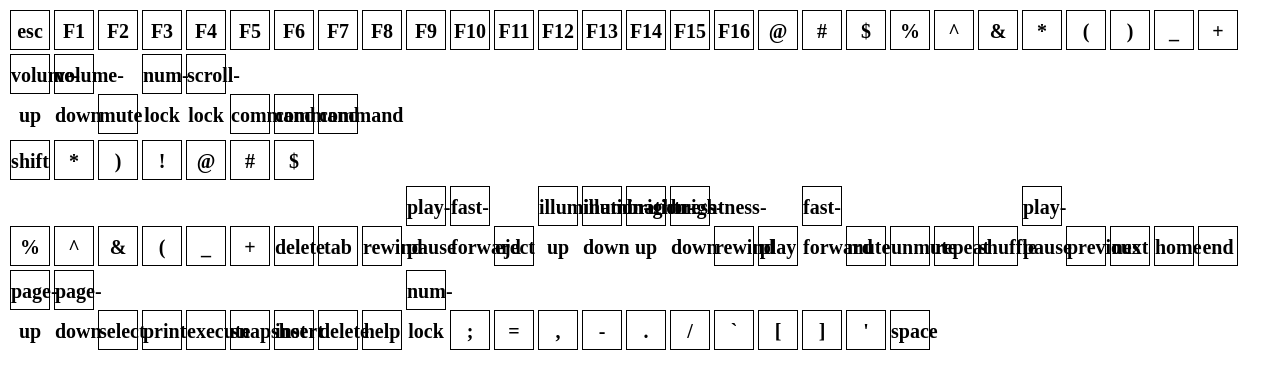
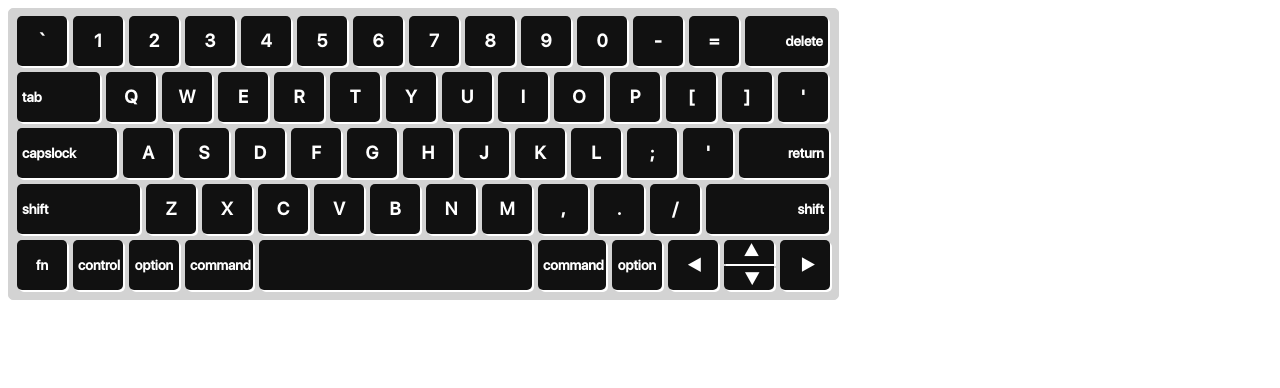
Before and after one commit to intellegento/virtual-keyboard, a website: page index.html in a window 1280 px wide. Drawn offline with Linux system fonts and the light colour scheme.

Commit message:
feat: visual keyboard

```diff
--- a/app.js
+++ b/app.js
@@ -1,114 +1,87 @@
 const macKeyCodes = [
-  { keyCode: 53, keyName: 'esc' },
-  { keyCode: 122, keyName: 'F1' },
-  { keyCode: 120, keyName: 'F2' },
-  { keyCode: 99, keyName: 'F3' },
-  { keyCode: 118, keyName: 'F4' },
-  { keyCode: 96, keyName: 'F5' },
-  { keyCode: 97, keyName: 'F6' },
-  { keyCode: 98, keyName: 'F7' },
-  { keyCode: 100, keyName: 'F8' },
-  { keyCode: 101, keyName: 'F9' },
-  { keyCode: 109, keyName: 'F10' },
-  { keyCode: 103, keyName: 'F11' },
-  { keyCode: 111, keyName: 'F12' },
-  { keyCode: 105, keyName: 'F13' },
-  { keyCode: 107, keyName: 'F14' },
-  { keyCode: 113, keyName: 'F15' },
-  { keyCode: 106, keyName: 'F16' },
-  { keyCode: 64, keyName: '@' },
-  { keyCode: 35, keyName: '#' },
-  { keyCode: 36, keyName: '$' },
-  { keyCode: 37, keyName: '%' },
-  { keyCode: 94, keyName: '^' },
-  { keyCode: 38, keyName: '&' },
-  { keyCode: 42, keyName: '*' },
-  { keyCode: 40, keyName: '(' },
-  { keyCode: 41, keyName: ')' },
-  { keyCode: 95, keyName: '_' },
-  { keyCode: 43, keyName: '+' },
-  { keyCode: 121, keyName: 'volume-up' },
-  { keyCode: 122, keyName: 'volume-down' },
-  { keyCode: 120, keyName: 'mute' },
-  { keyCode: 144, keyName: 'num-lock' },
-  { keyCode: 145, keyName: 'scroll-lock' },
-  { keyCode: 91, keyName: 'command' },
-  { keyCode: 93, keyName: 'command' },
-  { keyCode: 224, keyName: 'command' },
-  { keyCode: 16, keyName: 'shift' },
-  { keyCode: 56, keyName: '*' },
-  { keyCode: 48, keyName: ')' },
-  { keyCode: 49, keyName: '!' },
-  { keyCode: 50, keyName: '@' },
-  { keyCode: 51, keyName: '#' },
-  { keyCode: 52, keyName: '$' },
-  { keyCode: 53, keyName: '%' },
-  { keyCode: 54, keyName: '^' },
-  { keyCode: 55, keyName: '&' },
-  { keyCode: 57, keyName: '(' },
-  { keyCode: 45, keyName: '_' },
-  { keyCode: 61, keyName: '+' },
-  { keyCode: 8, keyName: 'delete' },
-  { keyCode: 9, keyName: 'tab' },
-  { keyCode: 113, keyName: 'rewind' },
-  { keyCode: 114, keyName: 'play-pause' },
-  { keyCode: 115, keyName: 'fast-forward' },
-  { keyCode: 119, keyName: 'eject' },
-  { keyCode: 120, keyName: 'illumination-up' },
-  { keyCode: 121, keyName: 'illumination-down' },
-  { keyCode: 122, keyName: 'brightness-up' },
-  { keyCode: 123, keyName: 'brightness-down' },
-  { keyCode: 124, keyName: 'rewind' },
-  { keyCode: 125, keyName: 'play' },
-  { keyCode: 126, keyName: 'fast-forward' },
-  { keyCode: 127, keyName: 'mute' },
-  { keyCode: 128, keyName: 'unmute' },
-  { keyCode: 129, keyName: 'repeat' },
-  { keyCode: 130, keyName: 'shuffle' },
-  { keyCode: 131, keyName: 'play-pause' },
-  { keyCode: 132, keyName: 'previous' },
-  { keyCode: 133, keyName: 'next' },
-  { keyCode: 134, keyName: 'home' },
-  { keyCode: 135, keyName: 'end' },
-  { keyCode: 136, keyName: 'page-up' },
-  { keyCode: 137, keyName: 'page-down' },
-  { keyCode: 138, keyName: 'select' },
-  { keyCode: 139, keyName: 'print' },
-  { keyCode: 140, keyName: 'execute' },
-  { keyCode: 141, keyName: 'snapshot' },
-  { keyCode: 142, keyName: 'insert' },
-  { keyCode: 143, keyName: 'delete' },
-  { keyCode: 144, keyName: 'help' },
-  { keyCode: 145, keyName: 'num-lock' },
-  { keyCode: 186, keyName: ';' },
-  { keyCode: 187, keyName: '=' },
-  { keyCode: 188, keyName: ',' },
-  { keyCode: 189, keyName: '-' },
-  { keyCode: 190, keyName: '.' },
-  { keyCode: 191, keyName: '/' },
-  { keyCode: 192, keyName: '`' },
-  { keyCode: 219, keyName: '[' },
-  // { keyCode: 220, keyName: '\' },
-  { keyCode: 221, keyName: ']' },
-  { keyCode: 222, keyName: "'" },
-  { keyCode: 32, keyName: 'space' }
+  { keyCode: 0x32, keyName: '`' },
+  { keyCode: 0x12, keyName: '1' },
+  { keyCode: 0x21, keyName: '2' },
+  { keyCode: 0x22, keyName: '3' },
+  { keyCode: 0x23, keyName: '4' },
+  { keyCode: 0x14, keyName: '5' },
+  { keyCode: 0x15, keyName: '6' },
+  { keyCode: 0x17, keyName: '7' },
+  { keyCode: 0x16, keyName: '8' },
+  { keyCode: 0x1A, keyName: '9' },
+  { keyCode: 0x19, keyName: '0' },
+  { keyCode: 0x1B, keyName: '-' },
+  { keyCode: 0x18, keyName: '=' },
+  { keyCode: 0x33, keyName: 'delete' },
+
+  { keyCode: 0x09, keyName: 'tab' },
+  { keyCode: 0x0C, keyName: 'Q' },
+  { keyCode: 0x0D, keyName: 'W' },
+  { keyCode: 0x0E, keyName: 'E' },
+  { keyCode: 0x0F, keyName: 'R' },
+  { keyCode: 0x11, keyName: 'T' },
+  { keyCode: 0x10, keyName: 'Y' },
+  { keyCode: 0x20, keyName: 'U' },
+  { keyCode: 0x22, keyName: 'I' },
+  { keyCode: 0x1F, keyName: 'O' },
+  { keyCode: 0x23, keyName: 'P' },
+  { keyCode: 0x21, keyName: '[' },
+  { keyCode: 0x1E, keyName: ']' },
+  { keyCode: 0x3B, keyName: '\'' },
+
+  { keyCode: 0x42, keyName: 'capslock' },
+  { keyCode: 0x20, keyName: 'A' },
+  { keyCode: 0x18, keyName: 'S' },
+  { keyCode: 0x19, keyName: 'D' },
+  { keyCode: 0x21, keyName: 'F' },
+  { keyCode: 0x23, keyName: 'G' },
+  { keyCode: 0x22, keyName: 'H' },
+  { keyCode: 0x26, keyName: 'J' },
+  { keyCode: 0x28, keyName: 'K' },
+  { keyCode: 0x25, keyName: 'L' },
+  { keyCode: 0x29, keyName: ';' },
+  { keyCode: 0x27, keyName: '\'' },
+  { keyCode: 0x0D, keyName: 'return' },
+
+  { keyCode: 0x43, keyName: 'shift' },
+  { keyCode: 0x06, keyName: 'Z' },
+  { keyCode: 0x07, keyName: 'X' },
+  { keyCode: 0x08, keyName: 'C' },
+  { keyCode: 0x56, keyName: 'V' },
+  { keyCode: 0x0B, keyName: 'B' },
+  { keyCode: 0x06, keyName: 'N' },
+  { keyCode: 0x0E, keyName: 'M' },
+  { keyCode: 0x2F, keyName: ',' },
+  { keyCode: 0x2C, keyName: '.' },
+  { keyCode: 0x3D, keyName: '/' },
+  { keyCode: 0x38, keyName: 'shift' },
+
+  { keyCode: 0x7D, keyName: 'fn' },
+  { keyCode: 0x39, keyName: 'control' },
+  { keyCode: 0x3B, keyName: 'option' },
+  { keyCode: 0x37, keyName: 'command' },
+  { keyCode: 0x39, keyName: 'space' },
+  { keyCode: 0x37, keyName: 'command' },
+  { keyCode: 0x3B, keyName: 'option' },
+  { keyCode: 0x7B, keyName: 'arrowleft' },
+  { keyCode: 0x7E, keyName: 'arrowup' },
+  { keyCode: 0x7D2, keyName: 'arrowdown' },
+  { keyCode: 0x7C, keyName: 'arrowright' }
 ]
 
-// document.onkeypress = function (event) {
-//     console.log(event);
-//     keyboard.push(event.charCode);
-//     console.log(keyboard);
-// }
-function generateKeyboard (macKeyCodes) {
+const macLetterKeys = macKeyCodes.filter(key => {
+  return typeof key.keyName === 'string' && key.keyName.length === 1
+})
+function generateKeyboard (macLetterKeys) {
   const keyboardDiv = document.createElement('div')
   keyboardDiv.classList.add('keyboard')
   let currentRowDiv = null
 
-  for (let i = 0; i < macKeyCodes.length; i++) {
-    const keyCode = macKeyCodes[i].keyCode
-    const keyName = macKeyCodes[i].keyName
+  for (let i = 0; i < macLetterKeys.length; i++) {
+    const keyCode = macLetterKeys[i].keyCode
+    const keyName = macLetterKeys[i].keyName
 
-    if (i === 0 || keyCode === 53 || keyCode === 16) {
+    if (i === 0 || keyCode === 0x32 || keyCode === 0x09 || keyCode === 0x42 || keyCode === 0x43 || keyCode === 0x7D) {
       currentRowDiv = document.createElement('div')
       currentRowDiv.classList.add('key-row')
       keyboardDiv.appendChild(currentRowDiv)
@@ -118,7 +91,7 @@ function generateKeyboard (macKeyCodes) {
     keyDiv.classList.add('key')
     keyDiv.classList.add(keyName)
     keyDiv.setAttribute('data-key-code', keyCode)
-    keyDiv.innerHTML = `${keyName}`
+    keyDiv.innerHTML = `<span>${keyName}</span>`
     currentRowDiv.appendChild(keyDiv)
   }
 
--- a/public/styles/styles.css
+++ b/public/styles/styles.css
@@ -1,26 +1,167 @@
-keyboard {
+@font-face {
+    font-family: "SanFrancisco";
+    src: url("../font/SF-Pro-Display-Medium.woff") format("truetype");
+    font-style: normal;
+    font-weight: normal;
+    }
+.keyboard {
     display: inline-block;
     box-sizing: border-box;
-    border: 1px solid black;
+    border: 1px solid lightgray;
+    border-radius: 5px;
+    background-color: lightgray;
     padding: 5px;
 }
 
 .key-row {
-    display: block;
+    display: flex;
     margin-bottom: 2px;
+    width: auto;
+    position: relative;
 }
 
 .key {
+    font-family: "SanFrancisco";
     display: inline-block;
     box-sizing: border-box;
-    width: 40px;
-    height: 40px;
-    line-height: 40px;
+    width: 50px;
+    height: 50px;
+    line-height: 50px;
     text-align: center;
-    border: 1px solid black;
-    margin: 2px;
-    font-size: 20px;
+    border-radius: 5px;
+    margin: 2px 3px;
+    font-size: 18px;
+    background-color: #111111;
+    color: #fff;
     font-weight: bold;
     user-select: none;
+    box-shadow: 2px 2px #fff;
+    transition: all .3s;
     cursor: pointer;
 }
+
+.key:hover {
+    box-shadow: -2px -2px #fff;
+}
+
+.key:hover span {
+    text-shadow: 1px 1px 2px #fff;
+}
+
+.delete,
+.tab,
+.capslock,
+.shift,
+.return,
+.fn,
+.control,
+.option,
+.command,
+.space {
+    font-size: 14px;
+    padding: 5px;
+    line-height: 40px;
+}
+
+.delete {
+    width: 83px;
+    text-align: right;
+}
+
+.return {
+    width: 90px;
+    text-align: right;
+}
+
+.tab {
+    width: 83px;
+    text-align: left;
+}
+
+.capslock {
+    width: 100px;
+    text-align: left;
+}
+
+.shift {
+    width: 123px;
+    text-align: left;
+}
+
+.shift:last-child {
+    text-align: right;
+}
+
+.command {
+    width: 68px;
+}
+
+.space {
+    width: 273px;
+}
+
+.arrowleft,
+.arrowright,
+.arrowup,
+.arrowdown {
+    position: relative;
+    line-height: 0;
+}
+
+.arrowleft span,
+.arrowright span,
+.arrowup span,
+.arrowdown span,
+.space span {
+    display: none;
+}
+.arrowup {
+    top: 0;
+    height: 24px;
+    line-height: 0;
+    border-radius: 5px 5px 0 0;
+}
+
+.arrowup:after {
+    position: absolute;
+    left: 50%;
+    content: "▼";
+    width: 10px;
+    height: 10px;
+    rotate: 180deg;
+
+}
+
+.arrowdown {
+    border-radius: 0 0 5px 5px;
+    position: absolute;
+    bottom: 0;
+    right: 56px;
+    height: 24px;
+}
+
+.arrowdown:after {
+    position: absolute;
+    left: 40%;
+    content: "▼";
+    width: 10px;
+    height: 10px;
+    top: 13px;
+    right: 20px;
+}
+
+.arrowleft:after {
+    position: absolute;
+    content: "▼";
+    rotate: 90deg;
+    top: 50%;
+    left: calc(50% - 7px);
+}
+
+.arrowright:after {
+    position: absolute;
+    content: "▼";
+    rotate: -90deg;
+    top: 50%;
+    left: calc(50% - 5px);
+}
```
